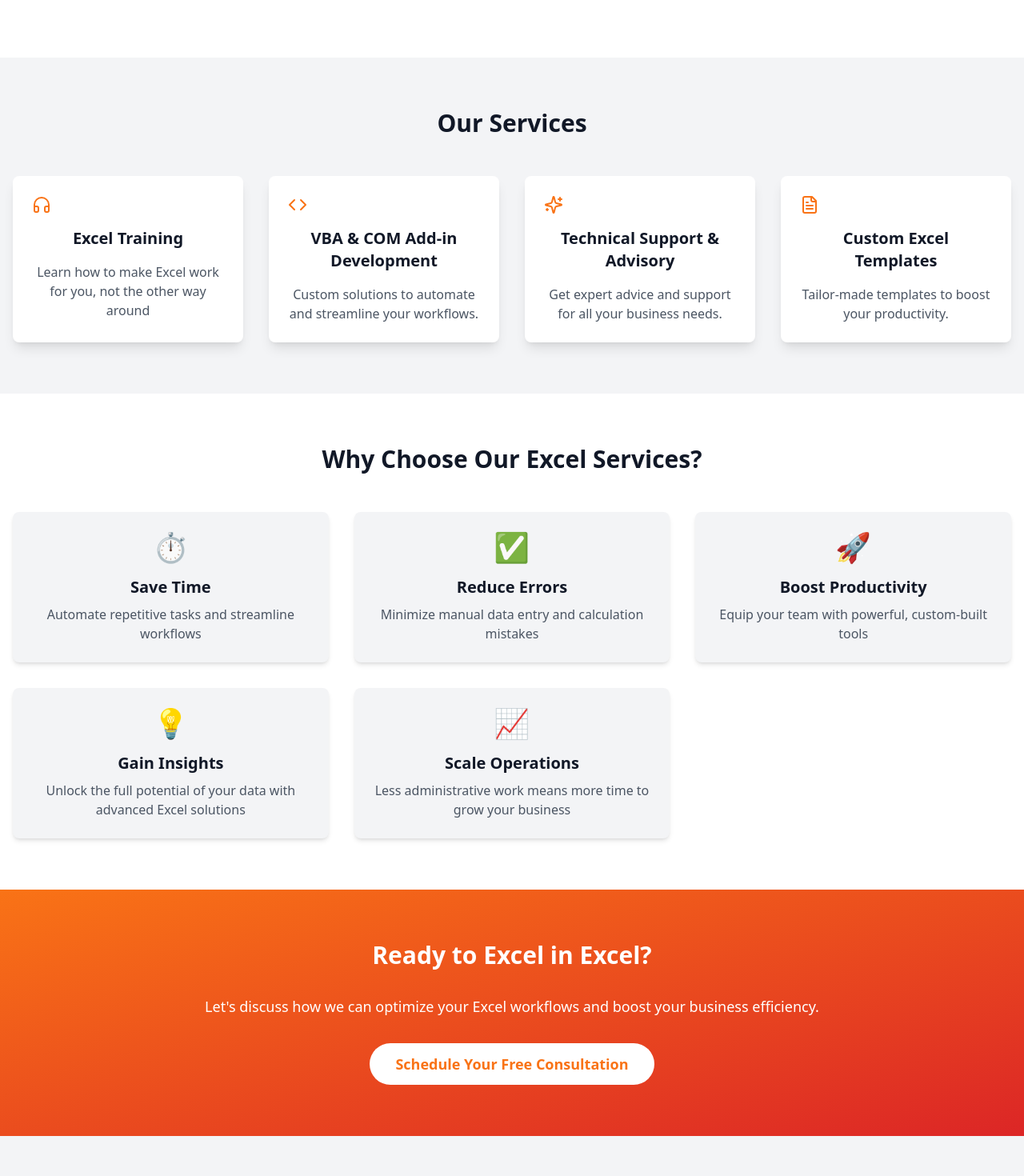
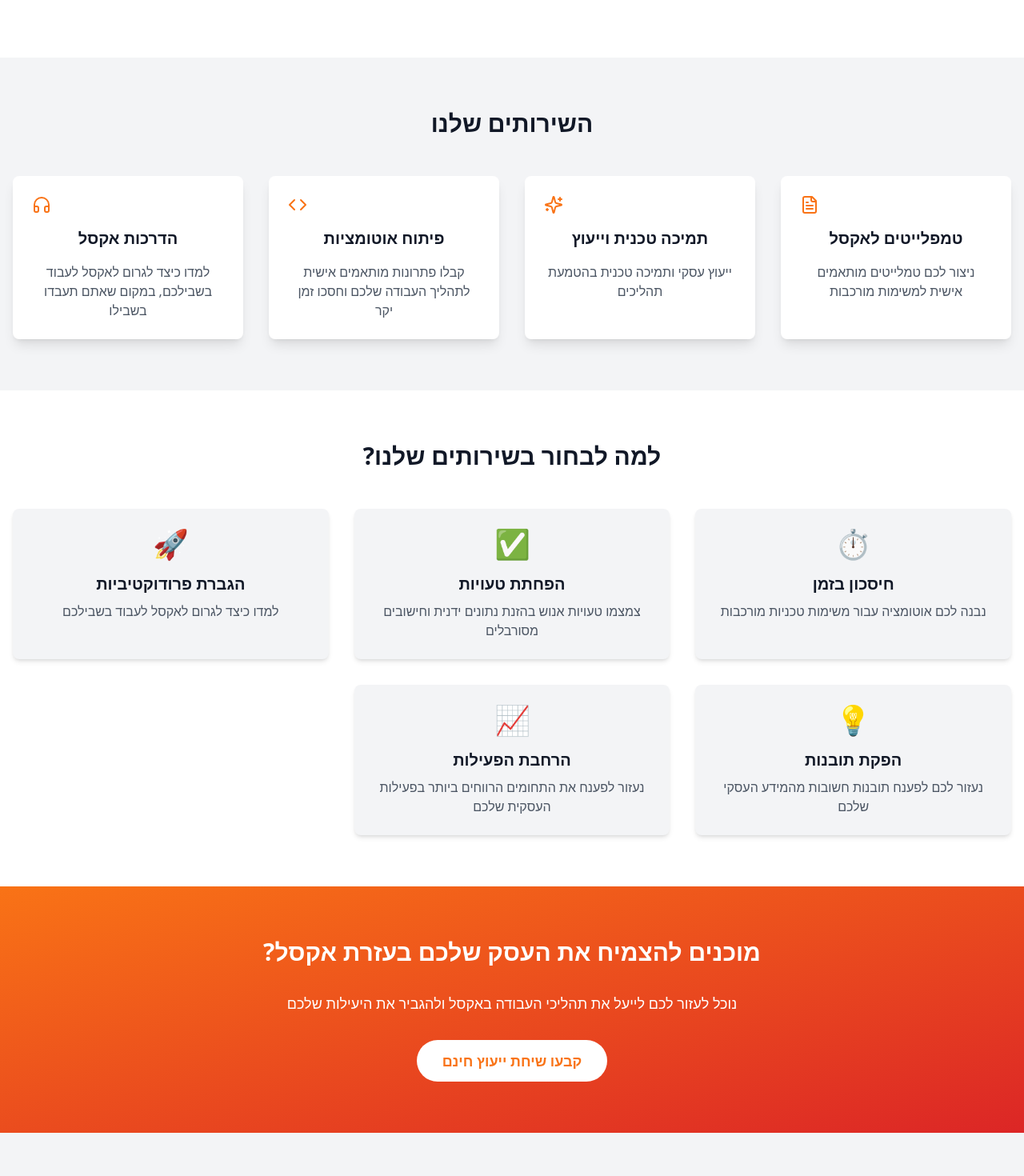
Before and after one commit to dalmog123/ExcelServices, a React (Create React App) app in the folder Client/excel-solutions/: page / in a window 1280 px wide. Shown: the part 500-1970 px from the top of the page at 80% size. Built offline with nearby package versions, Linux system fonts and the light colour scheme.

Commit message:
finalize design

```diff
--- a/Client/excel-solutions/package.json
+++ b/Client/excel-solutions/package.json
@@ -48,6 +48,7 @@
   },
   "devDependencies": {
     "autoprefixer": "^10.4.20",
+    "gh-pages": "^6.2.0",
     "postcss": "^8.4.47",
     "tailwindcss": "^3.4.13"
   }
--- a/Client/excel-solutions/src/App.css
+++ b/Client/excel-solutions/src/App.css
@@ -38,6 +38,26 @@
   transition: opacity 0.3s ease-in-out;
 }
 
+/* styles.css or your relevant stylesheet */
+.question-mark {
+  white-space: nowrap;
+  /* Prevent line breaks at this element */
+}
+
+.rtl {
+  direction: rtl;
+  text-align: center;
+}
+
+.rrtl {
+  direction: rtl;
+  text-align: right;
+}
+
+.ltr {
+  direction: ltr;
+  text-align: center;
+}
 
 @keyframes App-logo-spin {
   from {
--- a/Client/excel-solutions/src/App.js
+++ b/Client/excel-solutions/src/App.js
@@ -14,10 +14,11 @@ import Team from './components/team/Team'
 import CTA from './components/cta/CTA'
 import ContactUs from './components/contact/Contact'
 import ExcelExamples from './components/excelExamples/ExcelExamples'
+import './App.css';
 
 export default function ExcelSolutionsApp() {
   const [isMenuOpen, setIsMenuOpen] = useState(false)
-  const [language, setLanguage] = useState('en')
+  const [language, setLanguage] = useState('he')
   const [formStatus, setFormStatus] = useState('')
   const [currentExample, setCurrentExample] = useState(0)
 
@@ -76,6 +77,7 @@ export default function ExcelSolutionsApp() {
       ctaText: "Let's discuss how we can optimize your Excel workflows and boost your business efficiency.",
       scheduleConsultation: 'Schedule Your Free Consultation',
       contactInfo: 'Contact: dalmog123@gmail.com | Phone: (+972) 54-5999731',
+      contactFormat: {name : "Name:", email: "Email:", message:"Message:", button: "Send Message"},
       formSubmitted: 'Thank you! Your message has been sent.',
       formError: 'Oops! There was an error sending your message. Please try again.',
       formTimeError : 'You are not allowed to submit a message at this time. Please wait a minute and try again.',
@@ -107,9 +109,9 @@ export default function ExcelSolutionsApp() {
           description: 'XLOOKUP is a more versatile and powerful successor to VLOOKUP. It can look both vertically and horizontally, and even in reverse order.',
         },
         {
-          formula: '=SUMPRODUCT((criteria_range1=criteria1)*(criteria_range2=criteria2)*value_range)',
-          title: 'SUMPRODUCT for Complex Calculations',
-          description: 'SUMPRODUCT can perform complex calculations involving multiple criteria and ranges. It\'s great for summing values based on multiple conditions without helper columns.',
+          formula: '=SUMPRODUCT(array1,[array2],...)',
+          title: 'SUMPRODUCT for Quick Calculations',
+          description: 'The Excel SUMPRODUCT function multiplies ranges or arrays together and returns the sum of products.',
         },
         {
           formula: '=IFERROR(value, value_if_error)',
@@ -129,8 +131,9 @@ export default function ExcelSolutionsApp() {
       benefits: 'יתרונות',
       team: 'הצוות שלנו',
       contact: 'צור קשר',
+      contactFormat: {name : "שם:", email: "אמייל:", message:"הודעה:", button: "שלח הודעה"},
       heroTitle: 'האיצו את העסק שלכם עם פתרונות אקסל מקצועיים',
-      heroSubtitle: '.מפיתוח כלים מותאמים אישית ועד הטמעת תהליכי עבודה, נעזור לכם לייעל את העסק שלכם',
+      heroSubtitle: 'מפיתוח כלים מותאמים אישית ועד הטמעת תהליכי עבודה, נעזור לכם לייעל את העסק שלכם',
       freeConsultation: 'לשיחת ייעוץ חינם',
       servicesTitle: 'השירותים שלנו',
       servicesList: [
@@ -139,7 +142,7 @@ export default function ExcelSolutionsApp() {
         { title: 'תמיכה טכנית וייעוץ', description: 'ייעוץ עסקי ותמיכה טכנית בהטמעת תהליכים', icon: <Sparkles /> },
         { title: 'טמפלייטים לאקסל', description: 'ניצור לכם טמלייטים מותאמים אישית למשימות מורכבות', icon: <FileText /> },
       ],
-      benefitsTitle: '?למה לבחור בשירותים שלנו',
+      benefitsTitle: 'למה לבחור בשירותים שלנו?',
       benefitsList: [
         { title: 'חיסכון בזמן', description: 'נבנה לכם אוטומציה עבור משימות טכניות מורכבות', icon: '⏱️' },
         { title: 'הפחתת טעויות', description: 'צמצמו טעויות אנוש בהזנת נתונים ידנית וחישובים מסורבלים', icon: '✅' },
@@ -164,8 +167,8 @@ export default function ExcelSolutionsApp() {
            whatsApp : 'https://wa.me/972546830556'
         }],
       testimonial: '"גם לכם האקסל מראה ש1/2= הראשון לפברואר? הגיע הזמן להבין איך להשתמש באקסל"',
-      ctaTitle: '?מוכנים להצמיח את העסק שלכם בעזרת האקסל',
-      ctaText: ".בואו נדבר איך נוכל לעזור לכם לייעל את תהליכי העבודה באקסל ולהגביר את היעילות שלכם",
+      ctaTitle: 'מוכנים להצמיח את העסק שלכם בעזרת אקסל?',
+      ctaText: " נוכל לעזור לכם לייעל את תהליכי העבודה באקסל ולהגביר את היעילות שלכם",
       scheduleConsultation: 'קבעו שיחת ייעוץ חינם',
       contactInfo: 'Contact: dalmog123@gmail.com | Phone: (+972) 54-5999731',
       formSubmitted: '.תודה! ההודעה שלך נשלחה',
@@ -175,43 +178,43 @@ export default function ExcelSolutionsApp() {
       excelExamples: [
         {
           formula: '=INDEX(reference, MATCH(search_key, range, search_type), [MATCH(search_key, range, search_type)])',
-          title: 'שילוב INDEX-MATCH',
-          description: 'במצבים בהם שימוש בפונקציית החיפוש האנכי או אופקי לא עובד, ניתן להשתמש בשילוב הזה כדי למצוא מידע גם במערך דו מימדי',
+          title: 'INDEX-MATCH שילוב',
+          description: 'במצבים בהם שימוש בפונקציית VLOOKUP לא עובד, ניתן להשתמש בשילוב הזה כדי למצוא מידע גם במערך דו מימדי',
         },
         {
           formula: '=SUMIFS(sum_range, criteria_range1, criteria1, [criteria_range2, criteria2, ...])',
           title: 'SUMIFS לקריטריונים מרובים',
-          description: 'SUMIFS מאפשר לסכום ערכים העומדים במספר קריטריונים. מצוין ליצירת דוחות דינמיים וניתוח נתונים על בסיס תנאים שונים.',
+          description: 'מאפשר לסכום ערכים העומדים במספר קריטריונים. מצוין ליצירת דוחות דינמיים וניתוח נתונים על בסיס תנאים שונים.',
         },
         {
           formula: '=VLOOKUP(lookup_value, table_array, col_index_num, [range_lookup])',
           title: 'VLOOKUP לחיפושים אנכיים',
-          description: 'VLOOKUP משמש למציאת נתונים בטבלה או טווח לפי שורה. מושלם לאחזור מידע ממסדי נתונים גדולים על בסיס ערך חיפוש ספציפי.',
+          description: 'משמש למציאת נתונים בטבלה או טווח לפי שורה. מושלם לאחזור מידע ממסדי נתונים גדולים על בסיס ערך חיפוש ספציפי.',
         },
         {
           formula: '=FILTER(array, include, [if_empty])',
           title: 'FILTER לחילוץ נתונים דינמי',
-          description: 'פונקציית FILTER מאפשרת לחלץ נתונים העומדים בקריטריונים ספציפיים. כלי חזק ליצירת דוחות דינמיים מבוססי קריטריונים.',
+          description: 'מאפשרת לחלץ נתונים העומדים בקריטריונים ספציפיים. כלי חזק ליצירת דוחות דינמיים מבוססי קריטריונים.',
         },
         {
           formula: '=XLOOKUP(lookup_value, lookup_array, return_array, [if_not_found], [match_mode], [search_mode])',
           title: 'XLOOKUP לחיפושים מתקדמים',
-          description: 'XLOOKUP הוא יורש חזק וגמיש יותר ל-VLOOKUP. הוא יכול לחפש אנכית ואופקית, ואפילו בסדר הפוך.',
+          description: ' XLOOKUP היא נוסחא חזקה יותק מ VLOOKUP מכיוון שהיא יכולה לחפש ערכים אנכית ואופקית בטווח המוגדר.',
         },
         {
-          formula: '=SUMPRODUCT((criteria_range1=criteria1)*(criteria_range2=criteria2)*value_range)',
-          title: 'SUMPRODUCT  לחישובים מורכבים',
-          description: 'SUMPRODUCT יכול לבצע חישובים מורכבים הכוללים קריטריונים וטווחים מרובים. מצוין לסיכום ערכים על בסיס תנאים מרובים ללא עמודות עזר.',
+          formula: '=SUMPRODUCT(array1,[array2],...)',
+          title: 'SUMPRODUCT לחישוב מהיר',
+          description: 'מאפשר לקחת שני מערכים/ טווחים או יותר, להכפיל את הערכים שבהם וסוכם את התוצאה.',
         },
         {
           formula: '=IFERROR(value, value_if_error)',
           title: 'IFERROR לטיפול בשגיאות',
-          description: 'IFERROR משמש ללכידת שגיאות בנוסחאות וטיפול בהן. שימושי לשמירה על גיליונות נקיים ומקצועיים על ידי הצגת הודעות מותאמות אישית במקום ערכי שגיאה.',
+          description: 'משמש ללכידת שגיאות בנוסחאות וטיפול בהן. שימושי לשמירה על גיליונות נקיים ומקצועיים על ידי הצגת הודעות מותאמות אישית במקום ערכי שגיאה.',
         },
         {
           formula: '=LET(name1, value1, name2, value2, ..., calculation)',
           title: 'LET לשיום חלקים בנוסחה',
-          description: 'פונקציית LET מאפשרת להקצות שמות לתוצאות חישוב. זה יכול להפוך נוסחאות מורכבות לקריאות יותר וקלות יותר לניפוי באגים.',
+          description: ' מאפשרת להקצות שמות לתוצאות חישוב. זה יכול להפוך נוסחאות מורכבות לקריאות יותר וקלות יותר לניפוי באגים.',
         },
       ],
     },
@@ -282,7 +285,7 @@ export default function ExcelSolutionsApp() {
 
 
   return (
-    <div className={`font-sans text-gray-900 ${language === 'he' ? 'rtl' : 'ltr'} overflow-x-hidden`}>
+    <div className={`font-sans text-gray-900 overflow-x-hidden`}>
       {/* Header */}
       <Header text={text} language={language} handleScroll={handleScroll} toggleLanguage={toggleLanguage} toggleMenu={toggleMenu} isMenuOpen={isMenuOpen}></Header>
 
--- a/Client/excel-solutions/src/components/benefits/Benefits.js
+++ b/Client/excel-solutions/src/components/benefits/Benefits.js
@@ -1,27 +1,20 @@
-// components/Benefits/Benefits.js
 import React from 'react';
 import { motion } from 'framer-motion'; // Import framer-motion
 
 const Benefits = ({ text, language }) => {
+  const isHebrew = language === 'he';
+
   return (
-    <section id="benefits" className="py-16 bg-white">
+    <section id="benefits" className={`py-16 bg-white ${isHebrew ? 'rtl' : ''}`}>
       <div className="container mx-auto px-4">
-        <motion.h2
-          initial={{ opacity: 0, y: 20 }}
-          whileInView={{ opacity: 1, y: 0 }}
-          transition={{ duration: 0.5 }}
-          className="text-3xl font-bold text-center mb-12"
-        >
+        <h2 className="text-3xl font-bold text-center mb-12">
           {text[language].benefitsTitle}
-        </motion.h2>
+        </h2>
         <div className="grid grid-cols-1 md:grid-cols-2 lg:grid-cols-3 gap-8">
           {text[language].benefitsList.map((benefit, index) => (
             <motion.div
               key={index}
-              initial={{ opacity: 0, y: 20 }}
-              whileInView={{ opacity: 1, y: 0 }}
-              transition={{ delay: index * 0.1 }}
-              whileHover={{ scale: 1.05 }}
+              whileHover={{ scale: 1.05 }} // Only hover effect
               className="bg-gray-100 p-6 rounded-lg shadow-md text-center transition duration-300"
             >
               <div className="text-4xl mb-4">{benefit.icon}</div>
--- a/Client/excel-solutions/src/components/contact/Contact.js
+++ b/Client/excel-solutions/src/components/contact/Contact.js
@@ -3,8 +3,11 @@ import React from 'react';
 import { motion, AnimatePresence } from 'framer-motion'; // Import framer-motion
 
 const ContactUs = ({ text, language, handleSubmit, formStatus }) => {
+
+  const isHebrew = language === 'he';
+
   return (
-    <section id="contact" className="py-16 bg-white">
+    <section id="contact" className={`py-16 bg-white ${isHebrew ? 'rrtl' : ''}`}>
       <div className="container mx-auto px-4">
         <motion.h2
           initial={{ opacity: 0, y: 20 }}
@@ -20,7 +23,7 @@ const ContactUs = ({ text, language, handleSubmit, formStatus }) => {
           transition={{ delay: 0.2, duration: 0.5 }}
           className="text-lg text-center mb-8"
         >
-          {text[language].contactInfo}
+          {/* {text[language].contactInfo} */}
         </motion.p>
         <motion.form
           initial={{ opacity: 0, y: 20 }}
@@ -30,7 +33,7 @@ const ContactUs = ({ text, language, handleSubmit, formStatus }) => {
           onSubmit={handleSubmit}
         >
           <div className="mb-4">
-            <label htmlFor="name" className="block text-gray-700 font-bold mb-2">Name</label>
+            <label htmlFor="name" className="block text-gray-700 font-bold mb-2">{text[language].contactFormat.name}</label>
             <input
               type="text"
               id="name"
@@ -40,7 +43,7 @@ const ContactUs = ({ text, language, handleSubmit, formStatus }) => {
             />
           </div>
           <div className="mb-4">
-            <label htmlFor="email" className="block text-gray-700 font-bold mb-2">Email</label>
+            <label htmlFor="email" className="block text-gray-700 font-bold mb-2">{text[language].contactFormat.email}</label>
             <input
               type="email"
               id="email"
@@ -50,7 +53,7 @@ const ContactUs = ({ text, language, handleSubmit, formStatus }) => {
             />
           </div>
           <div className="mb-4">
-            <label htmlFor="message" className="block text-gray-700 font-bold mb-2">Message</label>
+            <label htmlFor="message" className="block text-gray-700 font-bold mb-2">{text[language].contactFormat.message}</label>
             <textarea
               id="message"
               name="message"
@@ -65,7 +68,7 @@ const ContactUs = ({ text, language, handleSubmit, formStatus }) => {
             whileTap={{ scale: 0.95 }}
             className="w-full bg-orange-500 text-white py-2 px-4 rounded-md font-semibold hover:bg-orange-600 transition duration-300"
           >
-            Send Message
+           {text[language].contactFormat.button}
           </motion.button>
         </motion.form>
         <AnimatePresence>
--- a/Client/excel-solutions/src/components/cta/CTA.js
+++ b/Client/excel-solutions/src/components/cta/CTA.js
@@ -3,8 +3,14 @@ import React from 'react';
 import { motion } from 'framer-motion'; // Import framer-motion
 
 const CTA = ({ text, language, schedulingLink }) => {
+
+  const isHebrew = language === 'he';
+
   return (
-    <section id='cta' className="py-16 bg-gradient-to-br from-orange-500 to-red-600 text-white text-center">
+    <section
+      id='cta'
+      className={`py-16 bg-gradient-to-br from-orange-500 to-red-600 text-white text-center ${isHebrew ? 'rtl' : ''}`}
+    >
       <div className="container mx-auto px-4">
         <motion.h2
           initial={{ opacity: 0, y: 20 }}
--- a/Client/excel-solutions/src/components/excelExamples/ExcelExamples.js
+++ b/Client/excel-solutions/src/components/excelExamples/ExcelExamples.js
@@ -1,11 +1,39 @@
-// components/ExcelExamples/ExcelExamples.js
-import React from 'react';
+import React, { useState } from 'react';
 import { motion, AnimatePresence } from 'framer-motion'; // Import framer-motion
 import { ChevronLeft, ChevronRight } from 'lucide-react'; // Import Chevron icons
 
+// Variants for motion.div to handle direction-based animation
+const variants = {
+  enter: (direction) => ({
+    opacity: 0,
+    x: direction > 0 ? 100 : -100, // Slide in from left or right
+  }),
+  center: {
+    opacity: 1,
+    x: 0, // Center position
+  },
+  exit: (direction) => ({
+    opacity: 0,
+    x: direction > 0 ? -100 : 100, // Slide out to left or right
+  }),
+};
+
 const ExcelExamples = ({ text, language, currentExample, setCurrentExample }) => {
+  const [direction, setDirection] = useState(1); // State to track the animation direction
+  const isHebrew = language === 'he';
+
+  const handleNext = () => {
+    setDirection(1); // Moving right
+    setCurrentExample((prev) => (prev + 1) % text[language].excelExamples.length);
+  };
+
+  const handlePrev = () => {
+    setDirection(-1); // Moving left
+    setCurrentExample((prev) => (prev - 1 + text[language].excelExamples.length) % text[language].excelExamples.length);
+  };
+
   return (
-    <section className="py-16 bg-gray-100">
+    <section className={`py-16 bg-gray-100 ${isHebrew ? 'rtl' : ''}`}>
       <div className="container mx-auto px-4">
         <motion.h2
           initial={{ opacity: 0, y: 20 }}
@@ -16,27 +44,29 @@ const ExcelExamples = ({ text, language, currentExample, setCurrentExample }) =>
           {text[language].excelExamplesTitle}
         </motion.h2>
         <div className="max-w-3xl mx-auto">
-          <AnimatePresence mode="wait">
+          <AnimatePresence custom={direction} mode="wait">
             <motion.div
               key={currentExample}
-              initial={{ opacity: 0, x: 50 }}
-              animate={{ opacity: 1, x: 0 }}
-              exit={{ opacity: 0, x: -50 }}
+              custom={direction}
+              variants={variants}
+              initial="enter"
+              animate="center"
+              exit="exit"
               transition={{ duration: 0.3 }}
               className="bg-white rounded-lg shadow-md overflow-hidden"
             >
               <div className="p-6">
                 <h3 className="text-xl font-semibold mb-4">{text[language].excelExamples[currentExample].title}</h3>
-                <code className="block bg-gray-100 p-4 rounded mb-4 font-mono text-sm">
+                <code className="block bg-gray-100 p-4 rounded mb-4 font-mono text-sm ltr">
                   {text[language].excelExamples[currentExample].formula}
                 </code>
                 <p className="text-gray-600">{text[language].excelExamples[currentExample].description}</p>
               </div>
             </motion.div>
           </AnimatePresence>
-          <div className="flex justify-between items-center mt-6">
+          <div className="flex justify-between items-center mt-6 ltr">
             <button
-              onClick={() => setCurrentExample((prev) => (prev - 1 + text[language].excelExamples.length) % text[language].excelExamples.length)}
+              onClick={handlePrev}
               className="bg-orange-500 text-white p-2 rounded-full hover:bg-orange-600 transition duration-300"
             >
               <ChevronLeft size={24} />
@@ -45,7 +75,7 @@ const ExcelExamples = ({ text, language, currentExample, setCurrentExample }) =>
               {currentExample + 1} / {text[language].excelExamples.length}
             </span>
             <button
-              onClick={() => setCurrentExample((prev) => (prev + 1) % text[language].excelExamples.length)}
+              onClick={handleNext}
               className="bg-orange-500 text-white p-2 rounded-full hover:bg-orange-600 transition duration-300"
             >
               <ChevronRight size={24} />
--- a/Client/excel-solutions/src/components/footer/Footer.js
+++ b/Client/excel-solutions/src/components/footer/Footer.js
@@ -7,8 +7,8 @@ const Footer = () => {
       <div className="container mx-auto px-4">
         <p>&copy; {new Date().getFullYear()} Excel Solutions. All rights reserved.</p>
         <div className="mt-4 flex justify-center space-x-4">
-          <a href="#" className="hover:text-orange-500 transition duration-300">Privacy Policy</a>
-          <a href="#" className="hover:text-orange-500 transition duration-300">Terms of Service</a>
+          {/* <a href="#" className="hover:text-orange-500 transition duration-300">Privacy Policy</a> */}
+          {/* <a href="#" className="hover:text-orange-500 transition duration-300">Terms of Service</a> */}
         </div>
       </div>
     </footer>
--- a/Client/excel-solutions/src/components/hero/Hero.js
+++ b/Client/excel-solutions/src/components/hero/Hero.js
@@ -15,7 +15,7 @@ const Hero = ({ text, language, opacity, scale }) => {
           transition={{ delay: 0.2 }}
           className="text-4xl md:text-6xl font-bold mb-4 text-center"
         >
-          {text[language].heroTitle}
+         {text[language].heroTitle}
         </motion.h1>
         <motion.p
           initial={{ opacity: 0, y: 20 }}
@@ -23,7 +23,7 @@ const Hero = ({ text, language, opacity, scale }) => {
           transition={{ delay: 0.4 }}
           className="text-xl md:text-2xl mb-8 text-center"
         >
-          {text[language].heroSubtitle}
+         {text[language].heroSubtitle}
         </motion.p>
         <motion.div
           initial={{ opacity: 0, y: 20 }}
--- a/Client/excel-solutions/src/components/mobileMenu/MobileMenu.js
+++ b/Client/excel-solutions/src/components/mobileMenu/MobileMenu.js
@@ -3,6 +3,7 @@ import React from 'react';
 import { motion, AnimatePresence } from 'framer-motion'; // Import framer-motion
 
 const MobileMenu = ({ isMenuOpen, handleScroll, toggleMenu, text, language, toggleLanguage }) => {
+  const isHebrew = language === 'he';
   return (
     <AnimatePresence>
       {isMenuOpen && (
@@ -11,7 +12,7 @@ const MobileMenu = ({ isMenuOpen, handleScroll, toggleMenu, text, language, togg
           animate={{ opacity: 1, y: 0 }}
           exit={{ opacity: 0, y: -20 }}
           transition={{ duration: 0.3 }}
-          className="md:hidden fixed inset-0 z-40 bg-white bg-opacity-95 backdrop-blur-md"
+          className={`md:hidden fixed inset-0 z-40 bg-white bg-opacity-95 backdrop-blur-md ${isHebrew ? 'rrtl' : ''}`}
         >
           <div className="container mx-auto px-4 py-20">
             <ul className="space-y-6">
@@ -38,9 +39,9 @@ const MobileMenu = ({ isMenuOpen, handleScroll, toggleMenu, text, language, togg
               >
                 <button
                   onClick={() => { toggleLanguage(); toggleMenu(); }}
-                  className="block w-full text-left text-2xl font-semibold text-gray-800 hover:text-orange-500 transition duration-300"
+                  className={`block w-full text-left text-2xl font-semibold text-gray-800 hover:text-orange-500 transition duration-300 ${isHebrew ? 'rrtl' : ''}`}
                 >
-                  {language === 'en' ? 'Switch to Hebrew' : 'עבור לאנגלית'}
+                  {language === 'he' ? 'Switch to English' : 'עבור לעברית'}
                 </button>
               </motion.li>
             </ul>
--- a/Client/excel-solutions/src/components/services/Services.js
+++ b/Client/excel-solutions/src/components/services/Services.js
@@ -1,4 +1,3 @@
-// components/Services/Services.js
 import React from 'react';
 import { motion } from 'framer-motion'; // Import framer-motion
 
@@ -6,28 +5,20 @@ const Services = ({ text, language }) => {
   return (
     <section id="services" className="py-16 bg-gray-100">
       <div className="container mx-auto px-4">
-        <motion.h2
-          initial={{ opacity: 0, y: 20 }}
-          whileInView={{ opacity: 1, y: 0 }}
-          transition={{ duration: 0.5 }}
-          className="text-3xl font-bold text-center mb-12"
-        >
+        <h2 className="text-3xl font-bold text-center mb-12">
           {text[language].servicesTitle}
-        </motion.h2>
+        </h2>
         <div className="grid grid-cols-1 md:grid-cols-2 lg:grid-cols-4 gap-8">
           {text[language].servicesList.map((service, index) => (
             <motion.div
               key={index}
-              initial={{ opacity: 0, y: 20 }}
-              whileInView={{ opacity: 1, y: 0 }}
-              transition={{ delay: index * 0.1 }}
-              whileHover={{ scale: 1.05 }}
+              whileHover={{ scale: 1.05 }} // Only hover effect on the service card
               className="bg-white p-6 rounded-lg shadow-lg text-center transition duration-300"
             >
               <motion.div
-                initial={{ scale: 0 }}
+                initial={{ scale: 0 }} // Icon scaling animation
                 animate={{ scale: 1 }}
-                transition={{ delay: index * 0.1 + 0.2, type: 'spring', stiffness: 260, damping: 20 }}
+                transition={{ delay: index * 0.1 + 0.2, type: 'tween', duration: 0.5 }}
                 className="text-orange-500 mb-4"
               >
                 {service.icon}
--- a/Client/excel-solutions/src/components/team/Team.js
+++ b/Client/excel-solutions/src/components/team/Team.js
@@ -1,7 +1,7 @@
 // components/Team/Team.js
 import React from 'react';
 import { motion } from 'framer-motion'; // Import framer-motion
-import { Linkedin, Mail } from 'lucide-react'; // Assuming you're using lucide-react for icons
+import { Linkedin } from 'lucide-react'; // Assuming you're using lucide-react for icons
 import { FaWhatsapp } from 'react-icons/fa';
 
 const Team = ({ text, language }) => {
```
Also changed, not shown: 1 other file (tests, documents, lock files or other folders).
